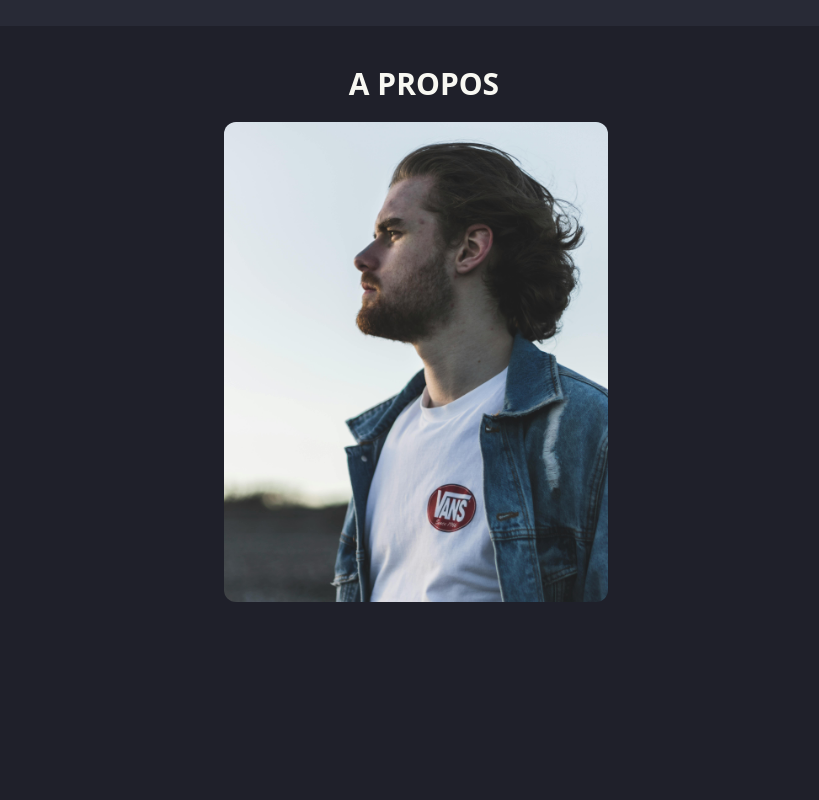
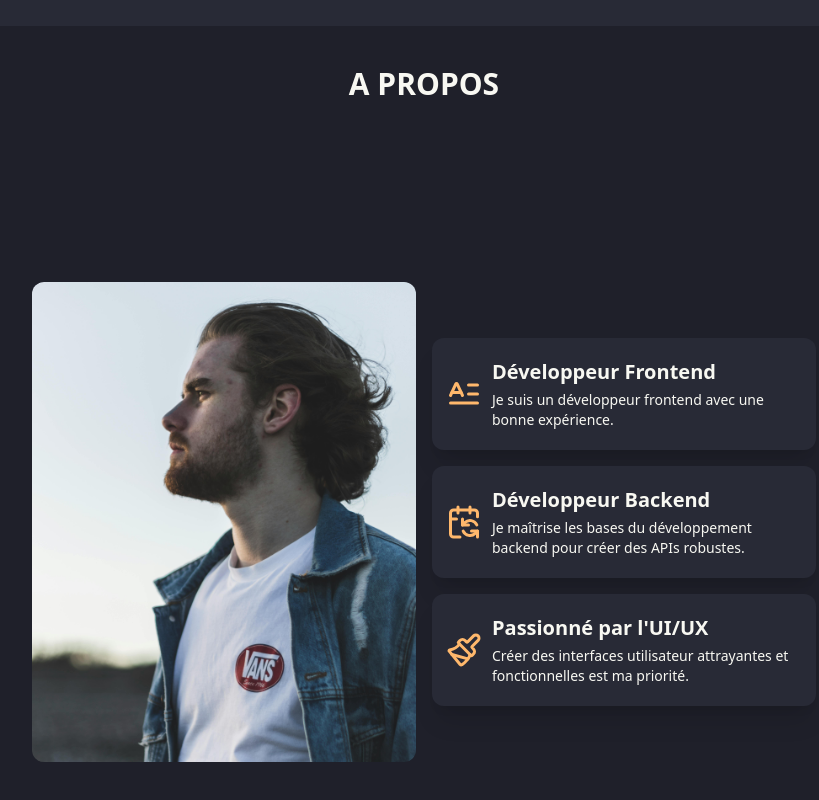
Before and after one commit to Inconnu8557/AlessCreator, a React (Vite) app: page / in a window 1280 px wide. Shown: the part 718-1518 px from the top of the page, without its empty margins (216-1035 px from the left). Built offline with nearby package versions, Linux system fonts and the light colour scheme.

Commit message:
add Experiences component; update App and About components for layout adjustments

```diff
--- a/src/App.tsx
+++ b/src/App.tsx
@@ -1,15 +1,19 @@
 import Navbar from "./components/Navbar";
 import Home from "./components/Home";
 import About from "./components/About";
+import Experiences from "./components/Experiences";
 
 export default function App() {
   return (
     <div>
       <div className="p-5 md:px-[15]">
         <Navbar />
-        <Home/>
+        <Home />
       </div>
       <About />
+      <div className="p-5 md:px-[15]">
+        <Experiences />
+      </div>
     </div>
   )
 }
--- a/src/components/About.tsx
+++ b/src/components/About.tsx
@@ -1,6 +1,6 @@
 import Title from "./Title";
 import img from "../assets/img.jpg";
-import { CalendarSync, LetterText, Paintbrush } from "lucide-react";
+import { CalendarSync, LetterText, Paintbrush, Section } from "lucide-react";
 
 const aboutSections = [
     {
@@ -26,13 +26,31 @@ const About = () => {
     return (
         <div className="bg-base-300 p-10 mb-10 md:mb-32">
             <Title title="A propos" />
-            <div className="md:h-screen flex justify-center">
+            <div className="md:h-screen flex justify-center items-center">
                 <div className="hidden md:block">
                     <img src={img} alt="" className="w-96 object-cover rounded-xl"
                     />
                 </div>
                 <div className="md:ml-4 space-y-4">
+                    {aboutSections.map((section) => (
+                        <div key={section.id}
+                            className="flex flex-col md:flex-row items-center bg-base-100 p-5 rounded-xl md:w-96 shadow-xl"
+                        >
+                            <div className="mb-2 md:mb-0">
+                                {section.icon}
+                            </div>
+                            <div className="md:ml-4 text-center md:text-left">
+                                <h2 className="text-xl font-bold mb-1">
+                                    {section.title}
+                                </h2>
+                                <p className="text-sm">
+                                    {section.description}
+                                </p>
+                            </div>
+                        </div>
+                    ))
 
+                    }
                 </div>
             </div>
         </div>
--- /dev/null
+++ b/src/components/Experiences.tsx
@@ -0,0 +1,8 @@
+const Experiences = () => {
+    return (
+        <div>
+
+        </div>
+    )
+}
+export default Experiences;
```
